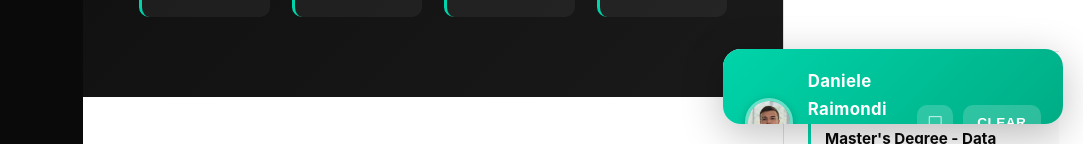
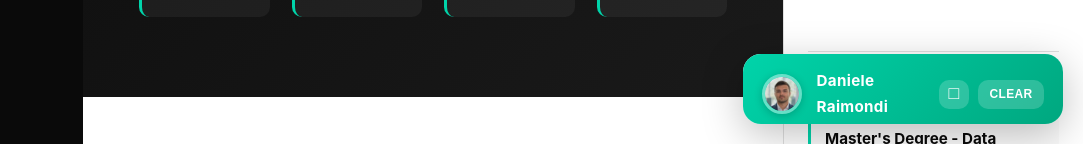
Before and after one commit to DanieleRaimondi/DanieleRaimondi.github.io, a plain HTML site: page index.html in a window 1280 px wide. Both pictures are taken after a click on the button "Minimize". Shown: the part 656-800 px from the top of the page, 197-1280 px from the left. Drawn offline with Linux system fonts and the light colour scheme.

Commit message:
updated chatbot ui

```diff
--- a/index.html
+++ b/index.html
@@ -947,9 +947,9 @@
 
         /* Chatbot minimizzato */
         .chat-container.minimized {
-            height: 75px;
-            max-height: 75px;
-            width: 340px;
+            height: 70px;
+            max-height: 70px;
+            width: 320px;
         }
 
         .chat-container.minimized .chat-messages,
@@ -960,6 +960,30 @@
 
         .chat-container.minimized .chat-header {
             cursor: pointer;
+            padding: 0.9rem 1.2rem;
+        }
+
+        .chat-container.minimized .chat-header-avatar {
+            width: 40px;
+            height: 40px;
+        }
+
+        .chat-container.minimized .chat-header-text h3 {
+            font-size: 0.95rem;
+        }
+
+        .chat-container.minimized .chat-header-text .status {
+            display: none;
+        }
+
+        .chat-container.minimized .clear-btn {
+            font-size: 0.75rem;
+            padding: 0.4rem 0.7rem;
+        }
+
+        .chat-container.minimized .minimize-btn {
+            font-size: 1.1rem;
+            padding: 0.35rem 0.6rem;
         }
 
         /* BACKGROUND MESSAGGI */
```
